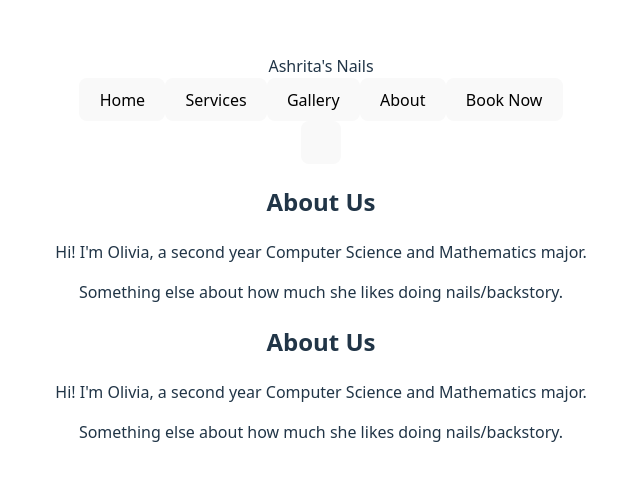
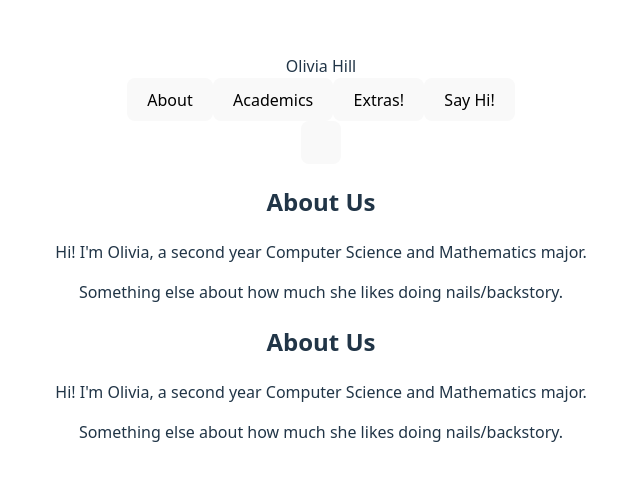
Before and after one commit to hill-ol/personal-website-vercel, a React (Vite) app: page / in a window 1280 px wide. Shown: the part 143-624 px from the top of the page, without its empty margins (319-959 px from the left). Built offline with nearby package versions, Linux system fonts and the light colour scheme.

Commit message:
changing the nav bar

```diff
--- a/src/components/Navbar.tsx
+++ b/src/components/Navbar.tsx
@@ -12,18 +12,17 @@ export default function Navbar() {
         <nav className="navbar">
             <div className="navbar-container">
                 <div className="navbar-content">
-                    <div className="brand-logo">Ashrita's Nails</div>
+                    <div className="brand-logo">Olivia Hill</div>
 
-                    {/* Desktop Menu */}
+                    {}
                     <div className="desktop-menu">
-                        <button onClick={() => scrollToSection('home')} className="nav-link">Home</button>
-                        <button onClick={() => scrollToSection('services')} className="nav-link">Services</button>
-                        <button onClick={() => scrollToSection('gallery')} className="nav-link">Gallery</button>
                         <button onClick={() => scrollToSection('about')} className="nav-link">About</button>
-                        <button onClick={() => scrollToSection('booking')} className="book-button">Book Now</button>
+                        <button onClick={() => scrollToSection('academics')} className="nav-link">Academics</button>
+                        <button onClick={() => scrollToSection('extras')} className="nav-link">Extras!</button>
+                        <button onClick={() => scrollToSection('contact')} className="book-button">Say Hi!</button>
                     </div>
 
-                    {/* Mobile Menu Button */}
+                    {}
                     <button onClick={() => setIsOpen(!isOpen)} className="mobile-menu-toggle">
                         <svg className="menu-icon" fill="none" stroke="currentColor" viewBox="0 0 24 24">
                             <path strokeLinecap="round" strokeLinejoin="round" strokeWidth={2} d={isOpen ? "M6 18L18 6M6 6l12 12" : "M4 6h16M4 12h16M4 18h16"} />
@@ -31,14 +30,13 @@ export default function Navbar() {
                     </button>
                 </div>
 
-                {/* Mobile Menu */}
+                {}
                 {isOpen && (
                     <div className="mobile-menu">
-                        <button onClick={() => scrollToSection('home')} className="mobile-nav-link">Home</button>
-                        <button onClick={() => scrollToSection('services')} className="mobile-nav-link">Services</button>
-                        <button onClick={() => scrollToSection('gallery')} className="mobile-nav-link">Gallery</button>
-                        <button onClick={() => scrollToSection('about')} className="mobile-nav-link">About</button>
-                        <button onClick={() => scrollToSection('booking')} className="mobile-book-button">Book Now</button>
+                        <button onClick={() => scrollToSection('about')} className="nav-link">About</button>
+                        <button onClick={() => scrollToSection('academics')} className="nav-link">Academics</button>
+                        <button onClick={() => scrollToSection('extras')} className="nav-link">Extras!</button>
+                        <button onClick={() => scrollToSection('contact')} className="book-button">Say Hi!</button>
                     </div>
                 )}
             </div>
```
